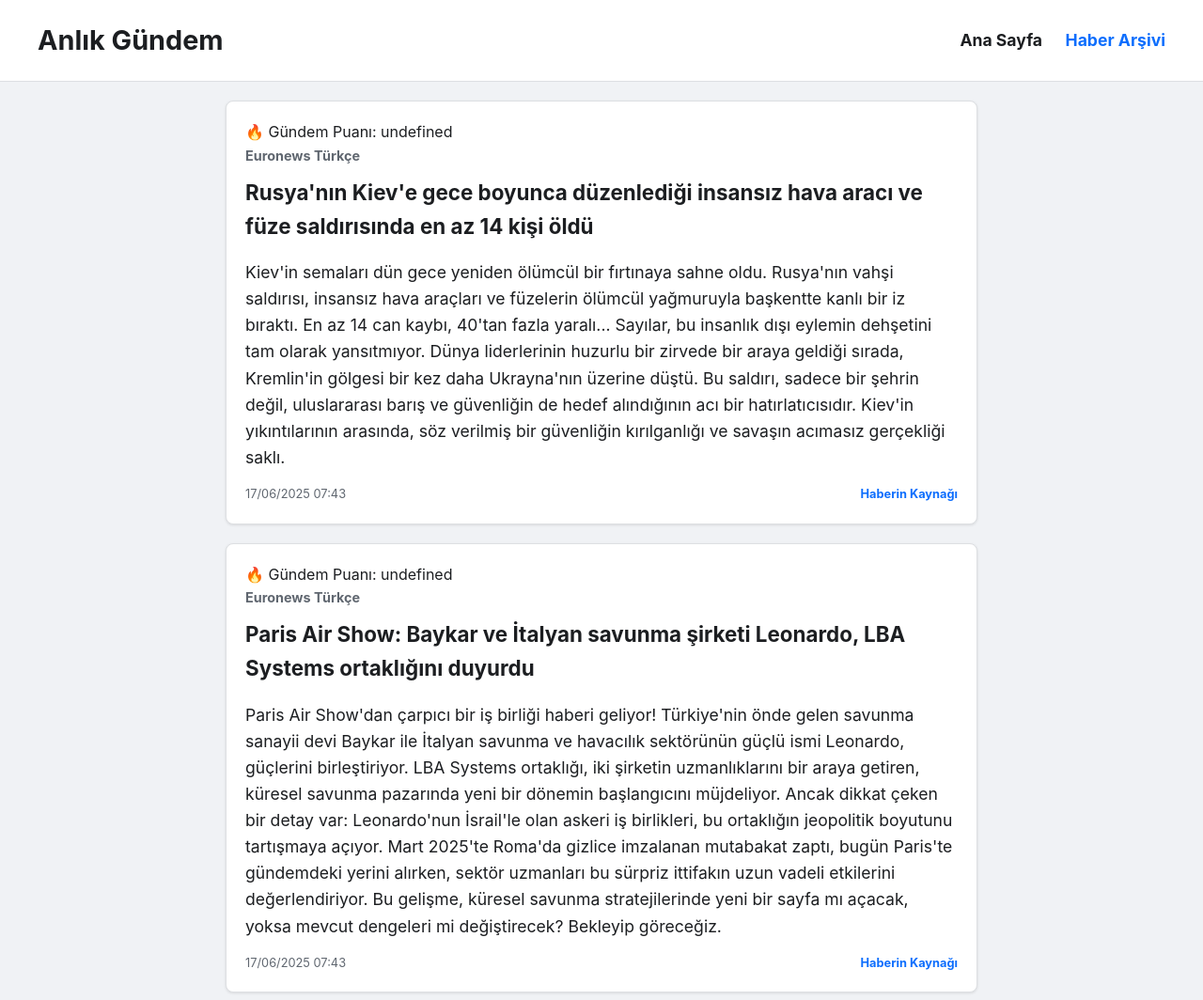
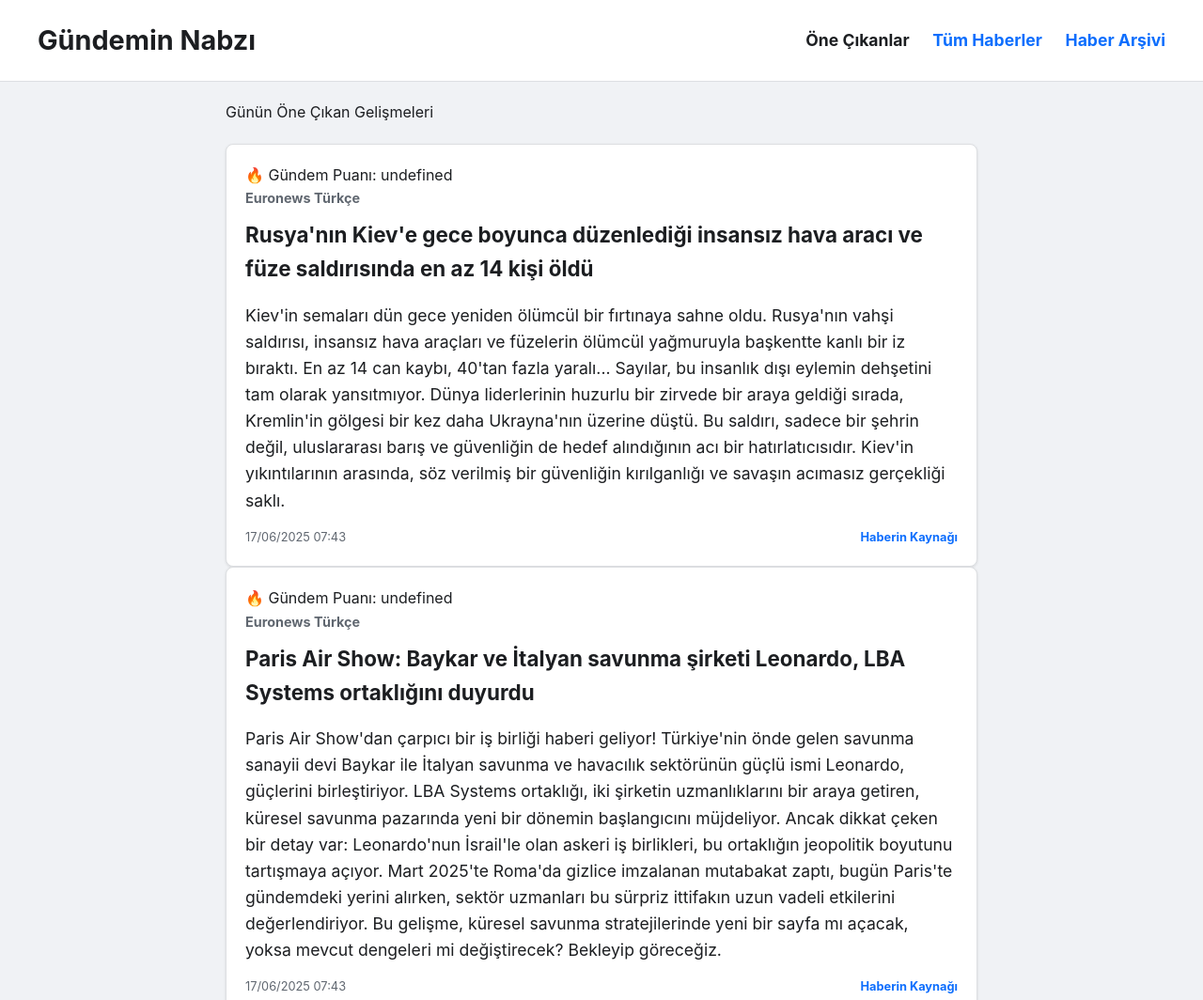
Before and after one commit to sevim-coder/sevim-coder.github.io, a plain HTML site: page index.html in a window 1280 px wide. Shown: the top 1064 px of the page at 94% size. Drawn offline with Linux system fonts and the light colour scheme.

Commit message:
Update index.html

```diff
--- a/index.html
+++ b/index.html
@@ -3,19 +3,24 @@
 <head>
     <meta charset="UTF-8">
     <meta name="viewport" content="width=device-width, initial-scale=1.0">
-    <title>Anlık Gündem</title>
+    <title>Gündemin Nabzı - Öne Çıkanlar</title>
     <link rel="stylesheet" href="style.css">
 </head>
 <body>
     <header>
-        <h1>Anlık Gündem</h1>
+        <h1>Gündemin Nabzı</h1>
         <nav>
-            <a href="index.html" class="active">Ana Sayfa</a>
+            <a href="index.html" class="active">Öne Çıkanlar</a>
+            <a href="diger_haberler.html">Tüm Haberler</a>
             <a href="arsiv.html">Haber Arşivi</a>
         </nav>
     </header>
-    <main id="news-container">
-        <p class="loading">Haberler yükleniyor...</p>
+    <main>
+        <div class="section-title">Günün Öne Çıkan Gelişmeleri</div>
+        <div id="news-container">
+            <p class="loading">Haberler yükleniyor...</p>
+        </div>
+        <div class="pagination" id="pagination-container"></div>
     </main>
     <footer>
         <p>&copy; 2024 - digiterax.com</p>
```
